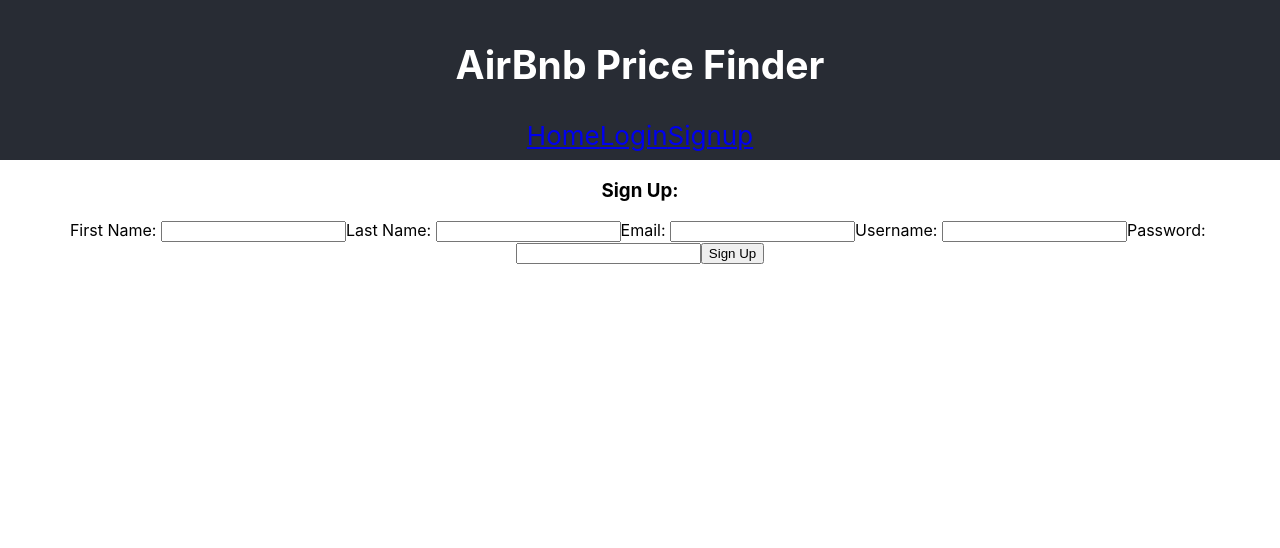
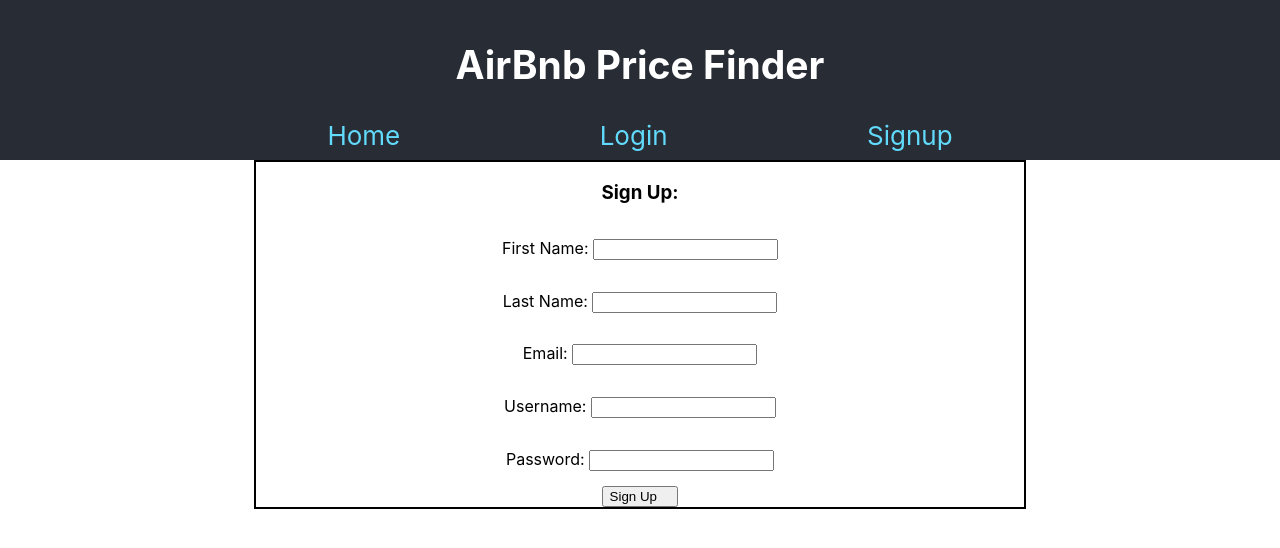
Before and after one commit to AirBnB-3/front-end, a React (Create React App) app in the folder my-project/: page /signup in a window 1280 px wide. Shown: the top 548 px of the page. Built offline with nearby package versions, Linux system fonts and the light colour scheme.

Commit message:
set up initial form values

```diff
--- a/my-project/src/App.css
+++ b/my-project/src/App.css
@@ -1,5 +1,8 @@
 .App {
   text-align: center;
+  display: flex;
+  flex-flow:column wrap;
+  align-items: center;
 }
 
 
@@ -12,6 +15,7 @@
 
 .App-header {
   background-color: #282c34;
+  width:100%;
   height: 20vh;
   display: flex;
   flex-direction: column;
@@ -21,8 +25,15 @@
   color: white;
 }
 
-.App-link {
+.nav-links {
+  width:80%;
+  display: flex;
+  justify-content: space-evenly;
+}
+
+.link {
   color: #61dafb;
+  text-decoration: none;
 }
 
 @keyframes App-logo-spin {
--- a/my-project/src/App.js
+++ b/my-project/src/App.js
@@ -16,32 +16,65 @@
   username:'',
   password:'',
   email:'',
-  terms:'',
 }
 
 
 
 function App() {
 
+  const [loginValues, setLoginValues] = useState(initialLoginValues)
+  const [signupValues, setSignupValues] = useState(initialSignupValues)
+
+  const onInputChange = evt => {
+    const {name, value} = evt.target
+
+    setLoginValues({
+      ...loginValues,
+      [name]: value
+    })
+
+    setSignupValues({
+      ...signupValues,
+      [name]: value
+    })
+  }
+
+  const onSignup = evt => {
+    evt.preventDefault()
+
+    const newUser = {
+      firstName: signupValues.firstName,
+      lastName: signupValues.lastName,
+      username: signupValues.username,
+      password: signupValues.password,
+      email: signupValues.email
+    }
+
+    setSignupValues(initialSignupValues)
+  }
+
+  const onLogin = evt => {
+    setLoginValues(initialLoginValues)
+  }
 
   return (
     <div className="App">
       <nav className="App-header">
         <h1>AirBnb Price Finder</h1>
         <div className='nav-links'>
-          <Link to='/'>Home</Link>
-          <Link to='/login'>Login</Link>
-          <Link to='/signup'>Signup</Link>
+          <Link className='link' to='/'>Home</Link>
+          <Link className='link' to='/login'>Login</Link>
+          <Link className='link' to='/signup'>Signup</Link>
         </div>
       </nav>
 
       <Switch>
         <Route path='/login'>
-          <Login />
+          <Login onSubmit={onLogin} values={loginValues}/>
         </Route>
 
         <Route path='/signup'>
-          <Signup />
+          <Signup onSubmit={onSignup} values={signupValues}/>
         </Route>
 
         <Route path='/'>
--- a/my-project/src/components/Login.js
+++ b/my-project/src/components/Login.js
@@ -1,33 +1,46 @@
 import React, {useState} from 'react'
+import styled from 'styled-components'
+import {Form, Button, Label} from '../style/style'
 
 
+// const Form = styled.form`
+//     width:60%;
+//     display:flex;
+//     flex-direction:column;
+//     align-items:center;
+// `
+
+// const Button = styled.button`
+//     width:10%;
+//     display:flex;
+// `
 
 export default function Login(props) {
-
+    const {onSubmit, values} = props
 
 
     return(
-        <form>
+        <Form onSubmit={onSubmit}>
             <div>
             <h3>Login:</h3>
             </div>
 
-            <label>Username:&nbsp;
+            <Label>Username:&nbsp;
                 <input
                     type='text'
                     name='username'
                 />
-            </label>
+            </Label>
 
-            <label>Password:&nbsp;
+            <Label>Password:&nbsp;
                 <input
                     type='text'
                     name='password'
                 />
-            </label>
+            </Label>
 
 
-            <button id='submitBtn'>Login</button>
-        </form>
+            <Button id='submitBtn'>Login</Button>
+        </Form>
     )
 }
--- a/my-project/src/components/Signup.js
+++ b/my-project/src/components/Signup.js
@@ -1,55 +1,55 @@
 import React, {useState} from 'react'
 import styled from 'styled-components'
-
+import {Form, Button, Label} from '../style/style'
 
 
 export default function Signup(props) {
 
-
+    const {onSubmit, values} = props
 
     return(
-        <form>
+        <Form onSubmit={onSubmit}>
             <div>
             <h3>Sign Up:</h3>
             </div>
 
-            <label>First Name:&nbsp;
+            <Label>First Name:&nbsp;
                 <input
                     type='text'
                     name='firstName'
                 />
-            </label>
+            </Label>
 
-            <label>Last Name:&nbsp;
+            <Label>Last Name:&nbsp;
                 <input
                     type='text'
                     name='lastName'
                 />
-            </label>
+            </Label>
 
-            <label>Email:&nbsp;
+            <Label>Email:&nbsp;
                 <input
                     type='email'
                     name='email'
                 />
-            </label>
+            </Label>
 
-            <label>Username:&nbsp;
+            <Label>Username:&nbsp;
                 <input
                     type='text'
                     name='username'
                 />
-            </label>
+            </Label>
 
-            <label>Password:&nbsp;
+            <Label>Password:&nbsp;
                 <input
                     type='text'
                     name='password'
                 />
-            </label>
+            </Label>
 
 
-            <button id='submitBtn'>Sign Up</button>
-        </form>
+            <Button id='submitBtn'>Sign Up</Button>
+        </Form>
     )
 }
--- /dev/null
+++ b/my-project/src/style/style.js
@@ -0,0 +1,23 @@
+import styled from 'styled-components'
+
+
+const Form = styled.form`
+    width:60%;
+    display:flex;
+    flex-direction:column;
+    align-items:center;
+    border: 2px solid black;
+`
+
+const Button = styled.button`
+    width:10%;
+    display:flex;
+`
+
+const Label = styled.label`
+    margin: 2%;
+`
+
+
+
+export {Form, Button, Label }
```
